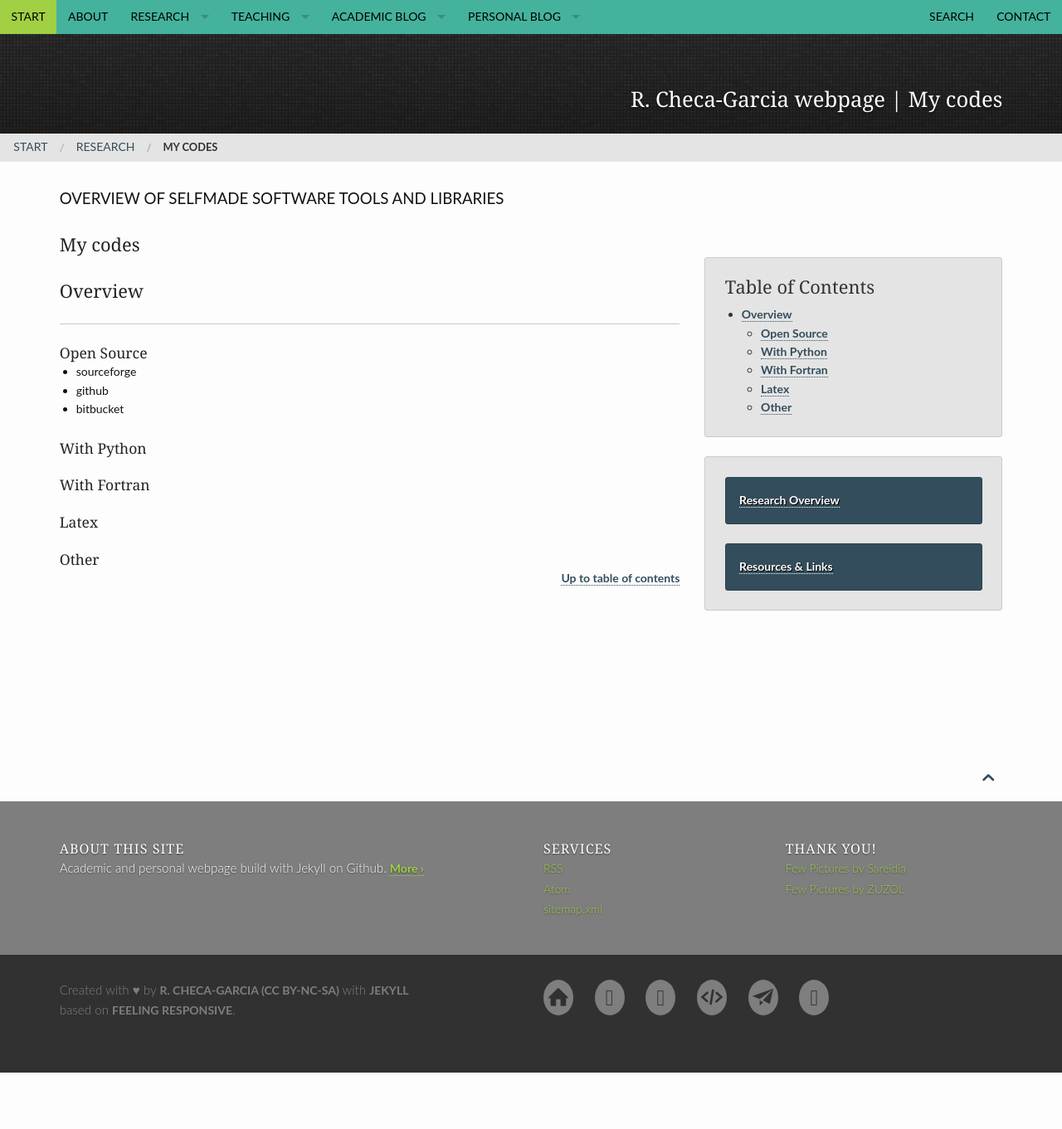
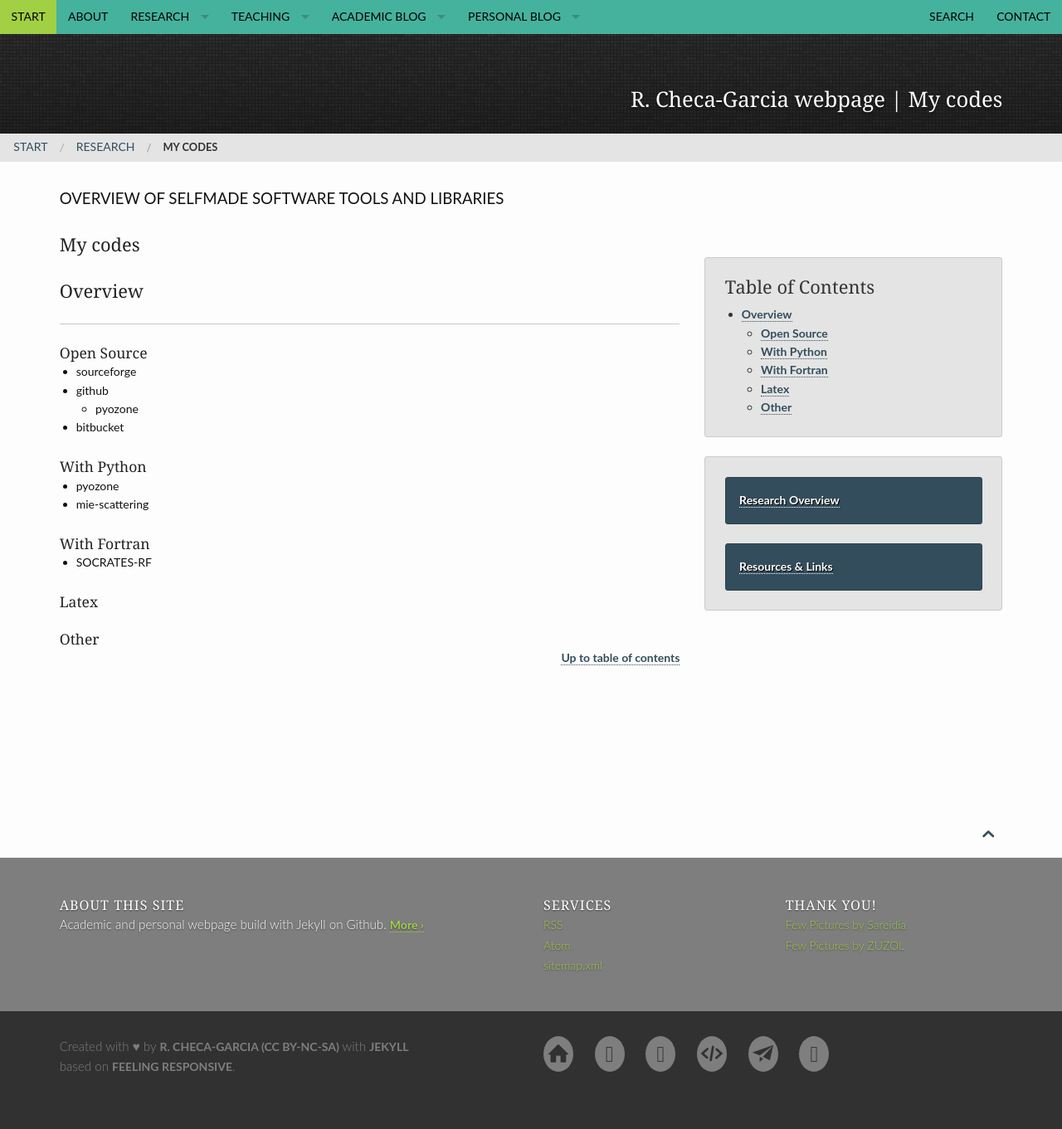
Before and after one commit to RCHG/rchg.github.io, a Jekyll site: the page built from pages/my_codes.md, in a window 1280 px wide. Shown: the whole page at 83% size. Built offline with Jekyll 4.4.1, drawn with Linux system fonts in a browser that asks for light colours; comment, search, counter and statistics services are not loaded; before the commit the page ends 1293 px from its top, so only the background shows below that.

Commit message:
Update my_codes.md

```diff
--- a/pages/my_codes.md
+++ b/pages/my_codes.md
@@ -38,14 +38,21 @@ breadcrumb: true
 
 - sourceforge
 - github
+    - pyozone
 - bitbucket
 
 
 #### With Python
 
+- pyozone
+- mie-scattering
+
 #### With Fortran
 
+- SOCRATES-RF
+
 #### Latex
+
 
 #### Other
 
```
